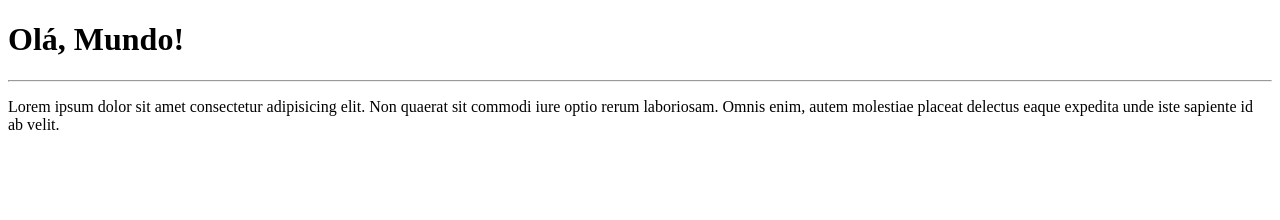
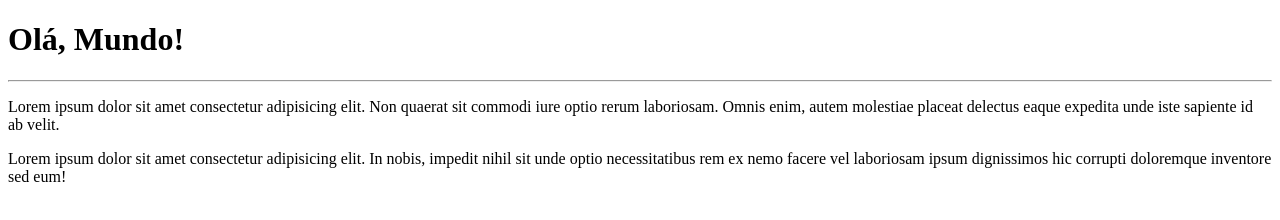
Before and after one commit to Liz-Penelope/Ola-Mundo, a plain HTML site: page site-exemplo/index.html in a window 1280 px wide. Drawn offline with Linux system fonts and the light colour scheme.

Commit message:
Adicionei um parágrafo

```diff
--- a/site-exemplo/index.html
+++ b/site-exemplo/index.html
@@ -9,5 +9,6 @@
     <h1>Olá, Mundo!</h1>
     <hr>
     <p>Lorem ipsum dolor sit amet consectetur adipisicing elit. Non quaerat sit commodi iure optio rerum laboriosam. Omnis enim, autem molestiae placeat delectus eaque expedita unde iste sapiente id ab velit.</p>
+    <p>Lorem ipsum dolor sit amet consectetur adipisicing elit. In nobis, impedit nihil sit unde optio necessitatibus rem ex nemo facere vel laboriosam ipsum dignissimos hic corrupti doloremque inventore sed eum!</p>
 </body>
 </html>
```
